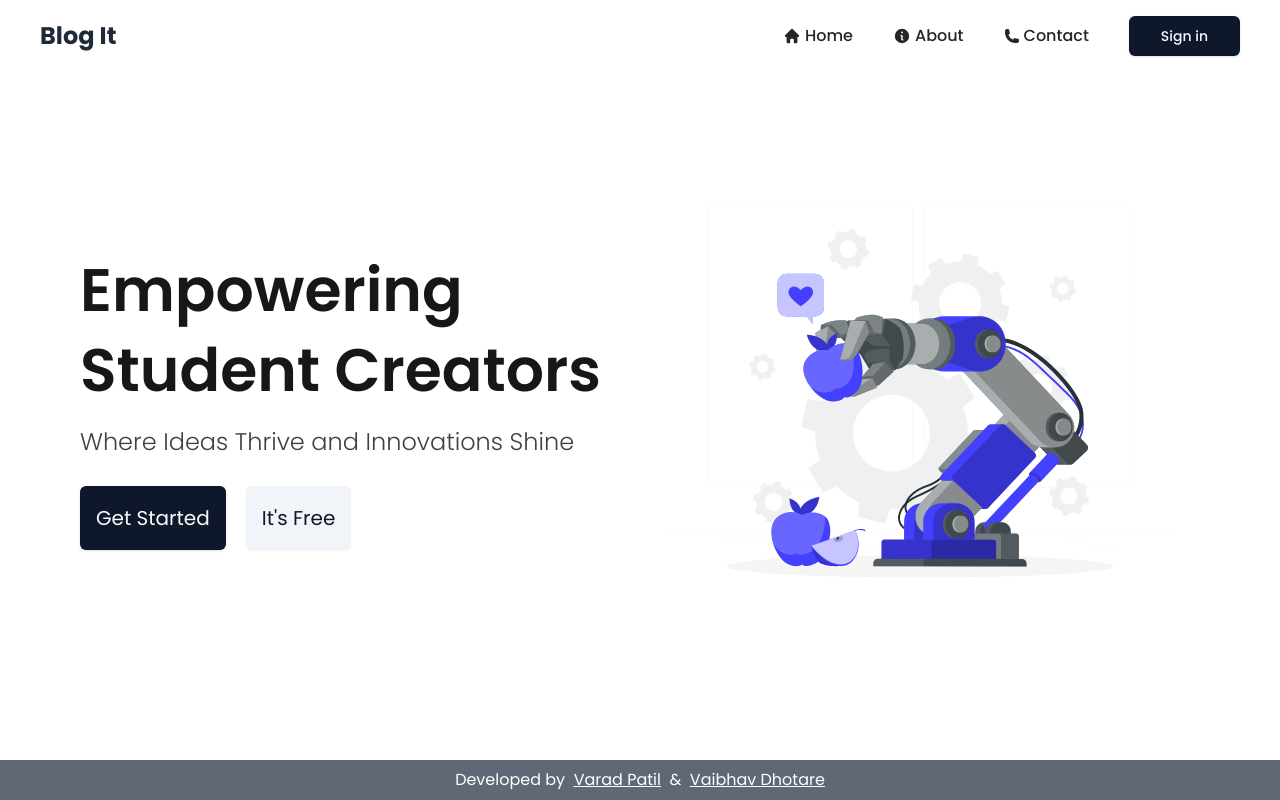
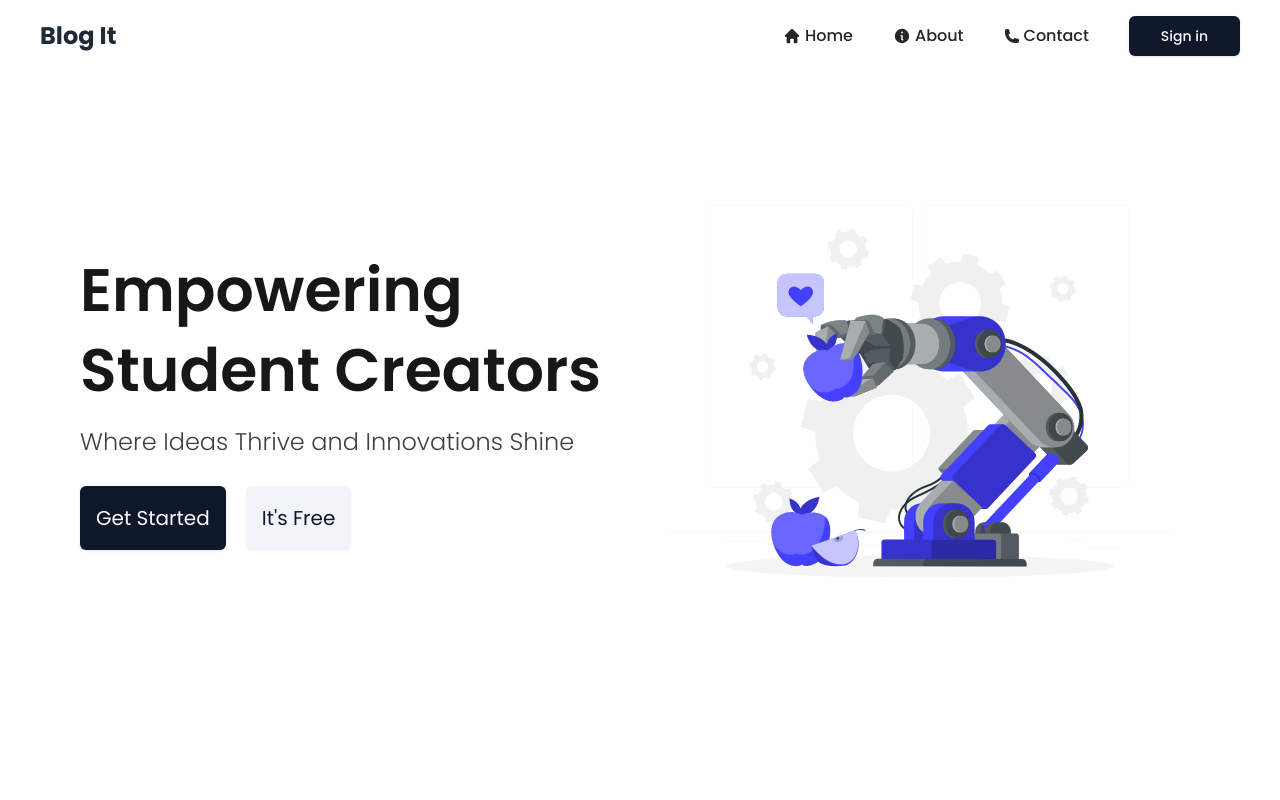
Before and after one commit to DevVaradPatil/blog-site, a Next.js app: page / in a window 1280 px wide. Built offline with nearby package versions, Linux system fonts and the light colour scheme; no server answers.

Commit message:
minor changes

```diff
--- a/app/layout.tsx
+++ b/app/layout.tsx
@@ -28,27 +28,6 @@ export default async function RootLayout({
         <body className={poppins.className}>
           <Toaster />
           {children}
-
-          <div className="fixed left-0 bottom-0  z-[10000] w-full flex justify-center items-center py-2 bg-slate-800/70 text-white">
-            Developed by &nbsp;{" "}
-            <span className="underline hover:text-gray-200 cursor-pointer">
-              <a
-                href="https://www.linkedin.com/in/varad-patil-web-dev/"
-                target="_blank"
-              >
-                Varad Patil
-              </a>
-            </span>{" "}
-            &nbsp; & &nbsp;{" "}
-            <span className="underline hover:text-gray-200 cursor-pointer">
-            <a
-                href="https://www.linkedin.com/in/vaibhavdhotare/"
-                target="_blank"
-              >
-                Vaibhav Dhotare
-              </a>
-            </span>
-          </div>
         </body>
       </html>
     </SessionProvider>
```
